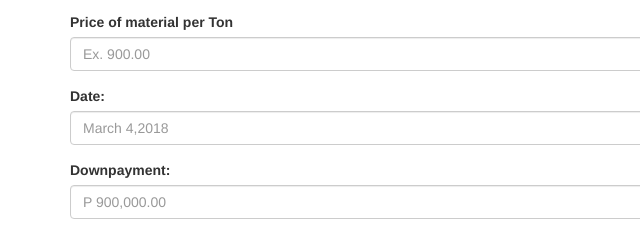
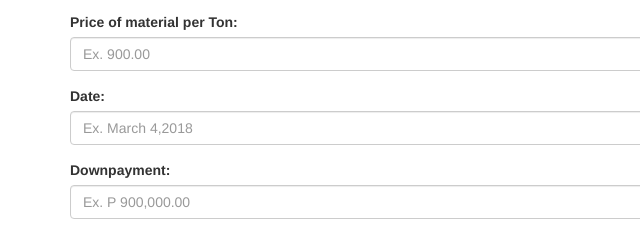
Before and after one commit to AlwinRivera/rts-billingstatement, a plain HTML site: page index.html in a window 1280 px wide. Shown: the part 432-683 px from the top of the page, 0-640 px from the left. Drawn offline with nearby package versions, Linux system fonts and the light colour scheme.

Commit message:
Add files via upload

```diff
--- a/index.html
+++ b/index.html
@@ -60,20 +60,20 @@
 </div>
 <div class="row">
 <div class="form-group col-sm-12">
-<label for="pricePerTon">Price of material per Ton</label>
+<label for="pricePerTon">Price of material per Ton:</label>
 <input type="number" class="form-control" id="pricePerTon" ng-model="pricePerTon" placeholder="Ex. 900.00  ">
 </div>
 </div>
 <div class="row">
 <div class="form-group col-sm-12">
 <label for="date">Date:</label>
-<input type="text" class="form-control" id="date" ng-model="date" placeholder="March 4,2018 ">
+<input type="text" class="form-control" id="date" ng-model="date" placeholder="Ex. March 4,2018 ">
 </div>
 </div>
 <div class="row">
 <div class="form-group col-sm-12">
 <label for="downPayment">Downpayment:</label>
-<input type="number" class="form-control" id="downPayment" ng-model="downPayment" placeholder="P 900,000.00 ">
+<input type="number" class="form-control" id="downPayment" ng-model="downPayment" placeholder="Ex. P 900,000.00 ">
 </div>
 </div>
 </div>
```
